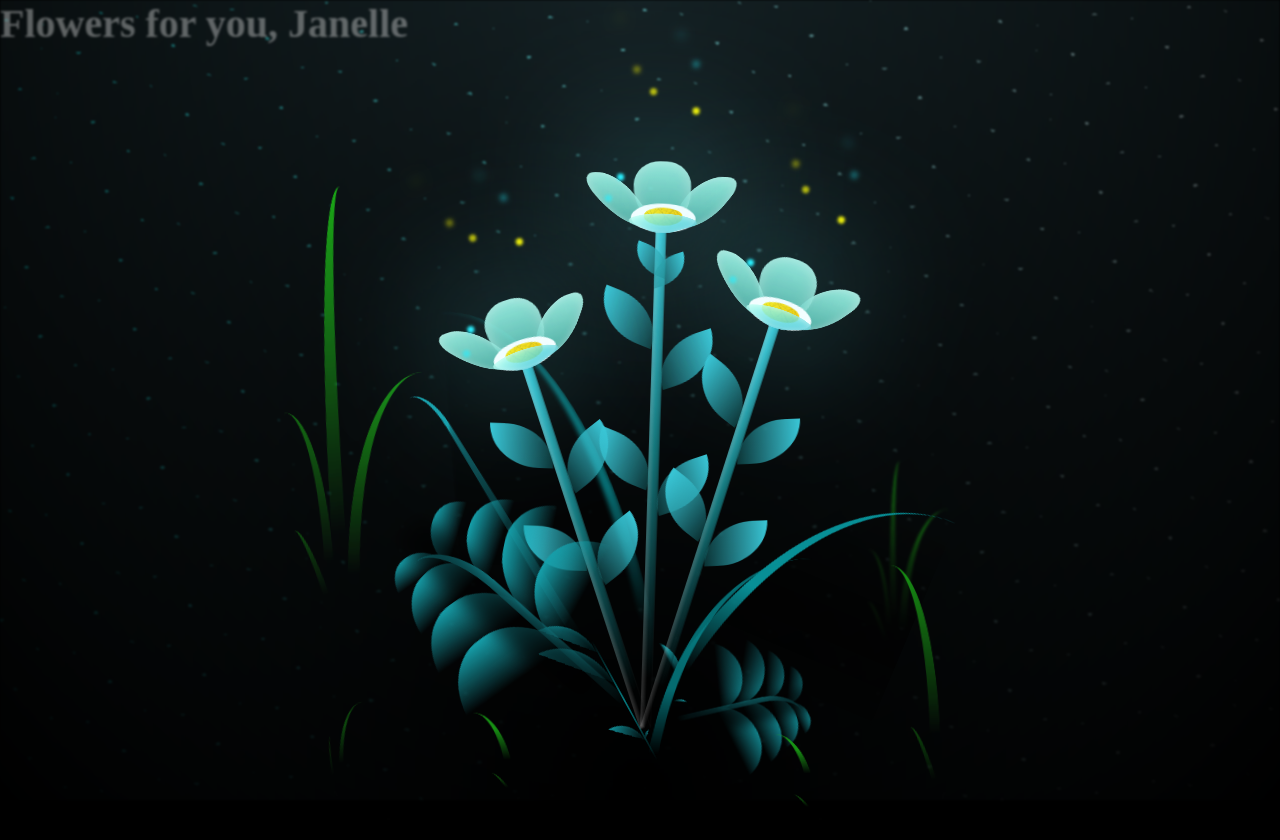
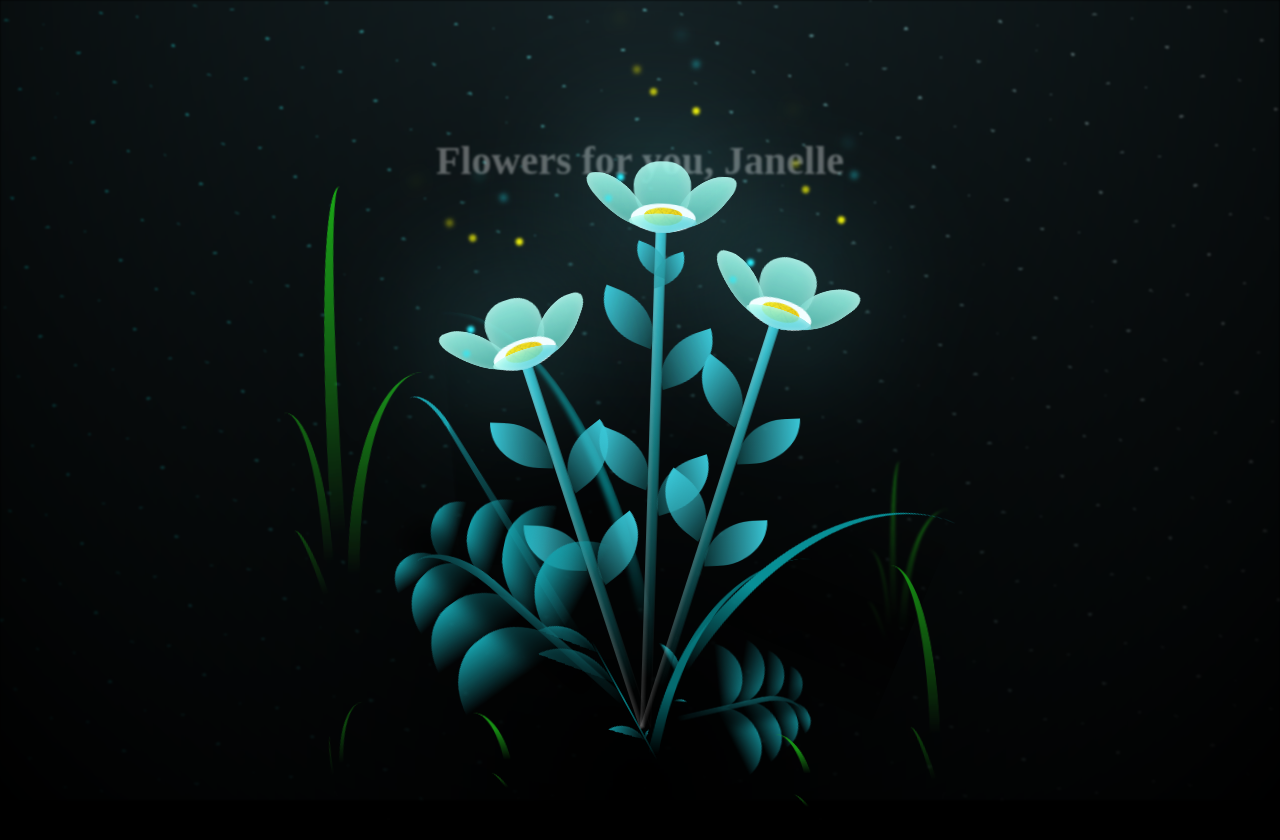
Before and after one commit to forpersonaluseonly/Flowers, a plain HTML site: page index.html in a window 1280 px wide. Drawn offline with nearby package versions, Linux system fonts and the light colour scheme.

Commit message:
Update styles.css

```diff
--- a/styles.css
+++ b/styles.css
@@ -12,9 +12,9 @@
 
 .flowers-text {
   position: absolute;
-  align-items: center;
-  justify-content: center;
-  /* transform: translate(-50%, -50%); */
+  top: 20%;
+  left: 50%;
+  transform: translate(-50%, -50%);
   font-size: 5vmin;
   font-weight: bold;
   color: white;
```
